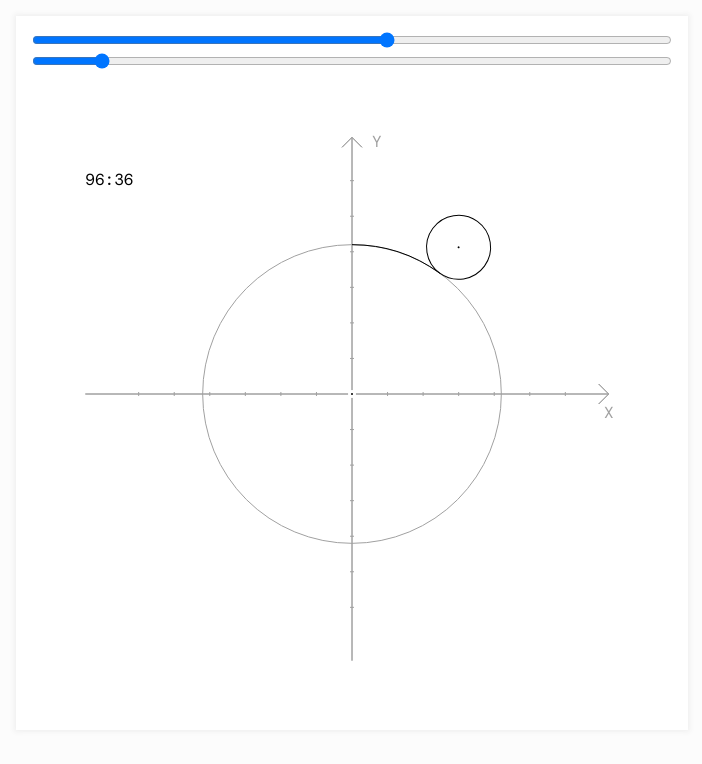
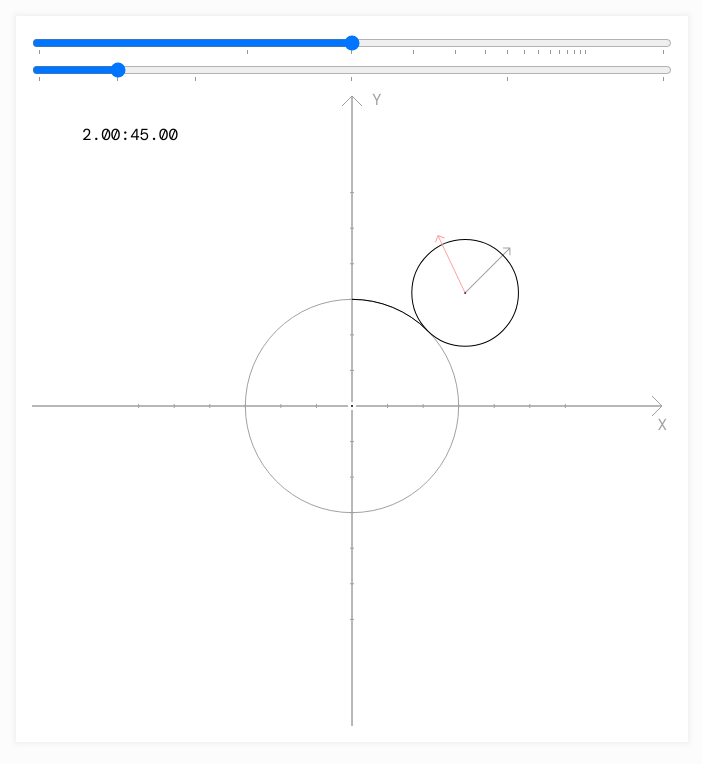
Before and after one commit to ykmnkmi/R3.js, a plain HTML site: page index.html in a window 1280 px wide. Shown: the whole page, without its empty margins (288-990 px from the left). Drawn offline with nearby package versions, Linux system fonts and the light colour scheme.

Commit message:
Init....

```diff
--- a/index.html
+++ b/index.html
@@ -12,8 +12,34 @@
 
 <body>
   <main>
-    <input id="scale" max="9999" min="1001" type="range" value="6000" />
-    <input id="progress" max="10000" min="0" type="range" value="1000" />
+    <input id="scale" list="scales" max="10000" min="0" type="range" value="5000" />
+    <datalist id="scales">
+      <option value="0"></option>
+      <option value="3333"></option>
+      <option value="5000"></option>
+      <option value="6000"></option>
+      <option value="6667"></option>
+      <option value="7142"></option>
+      <option value="7500"></option>
+      <option value="7778"></option>
+      <option value="8000"></option>
+      <option value="8182"></option>
+      <option value="8333"></option>
+      <option value="8462"></option>
+      <option value="8571"></option>
+      <option value="8667"></option>
+      <option value="8750"></option>
+      <option value="10000"></option>
+    </datalist>
+    <input id="progress" list="progress_values" max="10000" min="0" type="range" value="1250" />
+    <datalist id="progress_values">
+      <option value="0"></option>
+      <option value="1250"></option>
+      <option value="2500"></option>
+      <option value="5000"></option>
+      <option value="7500"></option>
+      <option value="10000"></option>
+    </datalist>
     <canvas height="640" width="640"></canvas>
   </main>
 </body>
--- a/main.js
+++ b/main.js
@@ -4,9 +4,7 @@ const END = 10000;
 const SIDE = 640;
 const HALF = 640 / 2;
 
-const BASE_RADIUS = 1 / 6 * HALF;
-const RADIUS = 3 / 6 * HALF;
-const FULL_RADIUS = BASE_RADIUS + RADIUS;
+const RADIUS = 4 / 6 * HALF;
 
 const DURATION = 60 * 1000;
 
@@ -37,29 +35,29 @@ const drawAxes = () => {
 
   context.beginPath();
 
-  context.moveTo(0 + BASE_RADIUS, HALF);
-  context.lineTo(SIDE - BASE_RADIUS - 10, HALF);
-  context.moveTo(SIDE - BASE_RADIUS - 20, HALF - 10);
-  context.lineTo(SIDE - BASE_RADIUS - 10, HALF);
-  context.lineTo(SIDE - BASE_RADIUS - 20, HALF + 10);
+  context.moveTo(0, HALF);
+  context.lineTo(SIDE - 10, HALF);
+  context.moveTo(SIDE - 20, HALF - 10);
+  context.lineTo(SIDE - 10, HALF);
+  context.lineTo(SIDE - 20, HALF + 10);
 
-  context.moveTo(HALF, SIDE - BASE_RADIUS);
-  context.lineTo(HALF, 10 + BASE_RADIUS);
-  context.moveTo(HALF - 10, 20 + BASE_RADIUS);
-  context.lineTo(HALF, 10 + BASE_RADIUS);
-  context.lineTo(HALF + 10, 20 + BASE_RADIUS);
+  context.moveTo(HALF, SIDE);
+  context.lineTo(HALF, 10);
+  context.moveTo(HALF - 10, 20);
+  context.lineTo(HALF, 10);
+  context.lineTo(HALF + 10, 20);
 
   context.stroke();
 
   context.textAlign = 'right';
   context.textBaseline = 'middle';
   context.fillStyle = '#A0A0A0';
-  context.fillText('X', SIDE - BASE_RADIUS - 5, HALF + 20);
+  context.fillText('X', SIDE - 5, HALF + 20);
   context.textAlign = 'left';
-  context.fillText('Y', HALF + 20, 15 + BASE_RADIUS);
+  context.fillText('Y', HALF + 20, 15);
 
   const tickLength = 2;
-  const tickSpacing = FULL_RADIUS / 6;
+  const tickSpacing = RADIUS / 6;
 
   for (let i = 1; i <= 6; i += 1) {
     const x = HALF + i * tickSpacing;
@@ -90,6 +88,8 @@ const drawAxes = () => {
 
 /** @type {(radius: number, angle: number) => void} */
 const drawCircle = (radius, angle) => {
+  radius = radius * RADIUS;
+
   context.save();
 
   context.translate(HALF, HALF);
@@ -99,14 +99,14 @@ const drawCircle = (radius, angle) => {
 
   context.beginPath();
   context.strokeStyle = '#A0A0A0';
-  context.arc(0, 0, BASE_RADIUS + radius, 0, 2 * Math.PI);
+  context.arc(0, 0, radius, 0, 2 * Math.PI);
   context.stroke();
   context.closePath();
 
   context.restore();
 
   context.beginPath();
-  context.arc(0, 0, BASE_RADIUS + radius, 0, 2 * Math.PI * angle);
+  context.arc(0, 0, radius, 0, 2 * Math.PI * angle);
   context.stroke();
   context.closePath();
 
@@ -120,39 +120,75 @@ const drawCircle = (radius, angle) => {
 
 /** @type {(radius: number, angle: number) => void} */
 const drawSmallCircle = (radius, angle) => {
+  const small_radius = (1 - radius) * RADIUS * 0.5;
+  radius = radius * RADIUS;
+
   angle = 2 * Math.PI * angle;
-
-  const small_radius = (RADIUS - radius) / 2;
-  radius = BASE_RADIUS + radius + small_radius;
 
   context.save();
 
   context.translate(HALF, HALF);
   context.rotate(-Math.PI / 2 + angle);
 
+  context.save();
+
+  context.translate(radius + small_radius, 0);
+
   context.beginPath();
-  context.arc(radius, 0, small_radius, 0, 2 * Math.PI);
+  context.strokeStyle = '#A0A0A0';
+  context.moveTo(0, 0);
+  context.lineTo(small_radius + 10, 0);
+  context.moveTo(small_radius + 10 - 5, -5);
+  context.lineTo(small_radius + 10, 0);
+  context.lineTo(small_radius + 10 - 5, 5);
+  context.stroke();
+  context.closePath();
+
+  context.restore();
+
+  context.beginPath();
+  context.arc(radius + small_radius, 0, small_radius, 0, 2 * Math.PI);
   context.stroke();
   context.closePath();
 
   context.beginPath();
-  context.arc(radius, 0, 1, 0, 2 * Math.PI);
+  context.arc(radius + small_radius, 0, 1, 0, 2 * Math.PI);
   context.fill();
   context.closePath();
+
+  context.save();
+
+  const small_angle = 2 * Math.PI * angle * (1 + radius / small_radius);
+
+  context.translate(radius + small_radius, 0);
+  context.rotate(2 * Math.PI * small_angle);
+
+  context.beginPath();
+  context.strokeStyle = '#FFA0A0';
+  context.moveTo(0, 0);
+  context.lineTo(small_radius + 10, 0);
+  context.moveTo(small_radius + 10 - 5, -5);
+  context.lineTo(small_radius + 10, 0);
+  context.lineTo(small_radius + 10 - 5, 5);
+  context.stroke();
+  context.closePath();
+
+  context.restore();
 
   context.restore();
 };
 
 /** @type {(radius: number, angle: number) => void} */
 const drawText = (radius, angle) => {
-  radius = radius.toFixed(0);
-  angle = (360 * angle).toFixed(0);
+  const small_radius = (1 - radius) * 0.5;
+  radius = (radius / small_radius).toFixed(2);
+  angle = (360 * angle).toFixed(2);
 
   context.save();
 
   context.textBaseline = 'middle';
   context.textAlign = 'start';
-  context.fillText(`${radius}:${angle}`, BASE_RADIUS, 2 * BASE_RADIUS);
+  context.fillText(`${radius}:${angle}`, 50, 50);
 
   context.restore();
 };
@@ -171,7 +207,7 @@ const onInput = () => {
   const angle = parseInt(range.value);
 
   requestAnimationFrame(() => {
-    draw(radius / END * RADIUS, angle / END);
+    draw(radius / END, angle / END);
   });
 };
 
```
